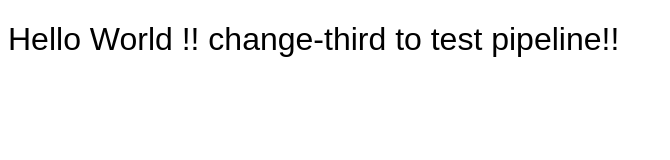
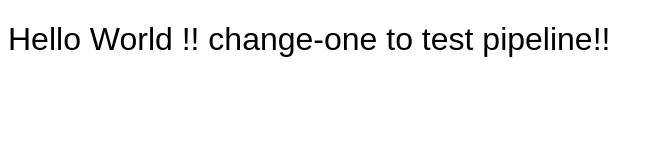
Before and after one commit to siva1490/github-jenkins-kubernetes, a plain HTML site: page index.html in a window 1280 px wide. Shown: the whole page, without its empty margins (0-670 px from the left). Drawn offline with Linux system fonts and the light colour scheme.

Commit message:
Changed the index.html file

```diff
--- a/index.html
+++ b/index.html
@@ -15,7 +15,7 @@
 <body>
 
     <h1>
-        Hello World !! change-third to test pipeline!!
+        Hello World !! change-one to test pipeline!!
     </h1>
 
 </body>
```
